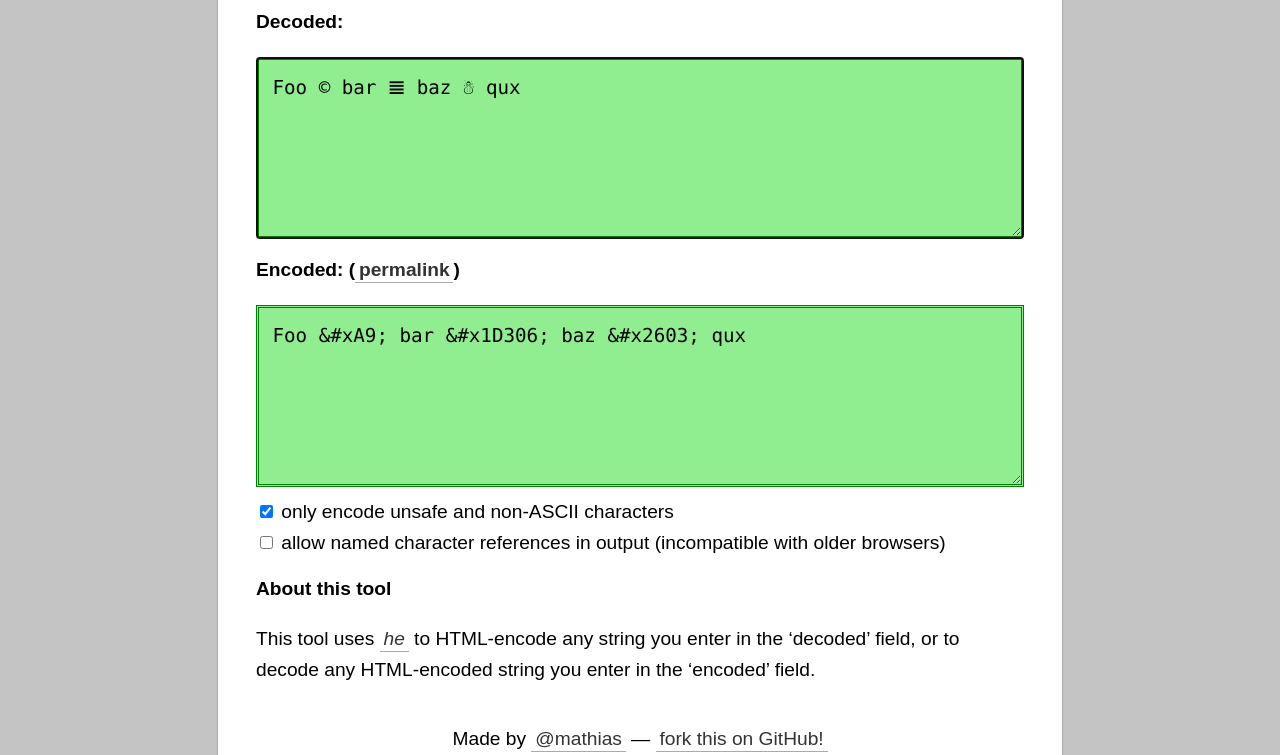
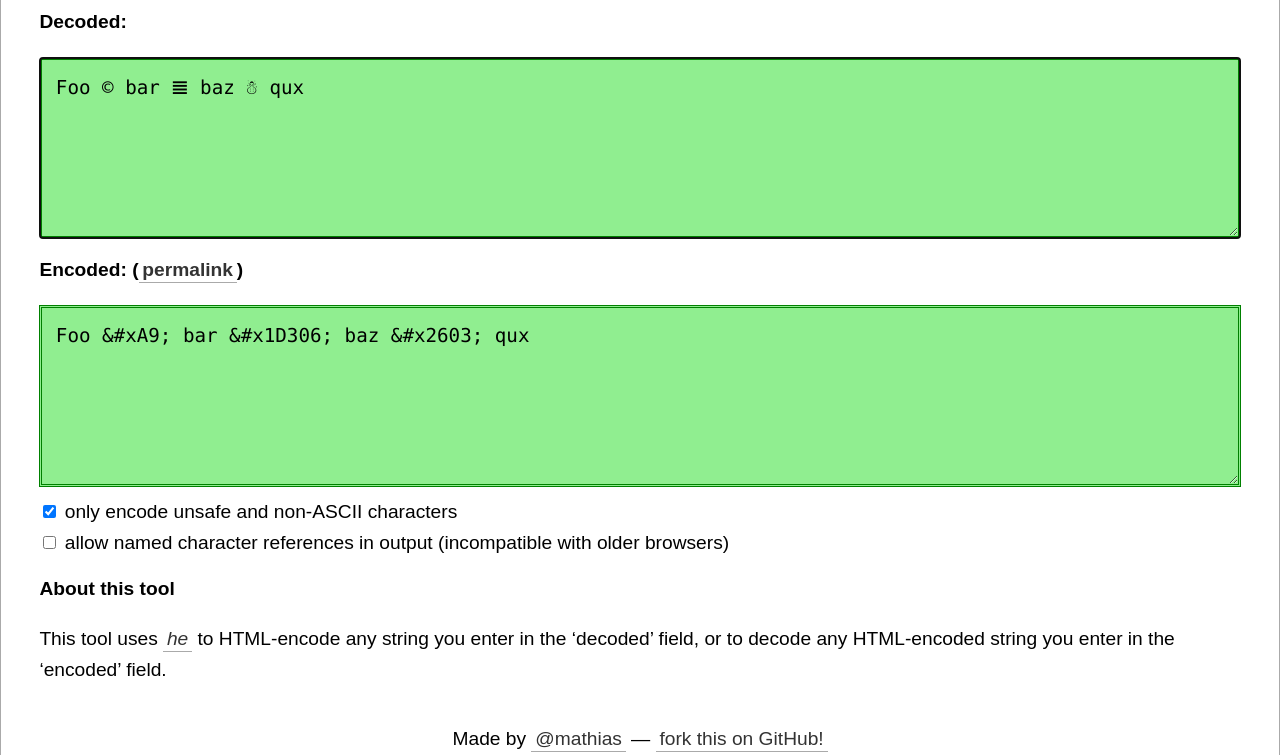
Before and after one commit to mathiasbynens/mothereff.in, a plain HTML site: page html-entities/index.html in a window 1280 px wide. Shown: the part 74-829 px from the top of the page. Drawn offline with Linux system fonts and the light colour scheme.

Commit message:
Full width layout
Might be nice to have this tool as full width with make it nicer to see big amounts of code.

```diff
--- a/html-entities/eff.css
+++ b/html-entities/eff.css
@@ -3,7 +3,7 @@ html, textarea {
 }
 
 body {
-	max-width: 40em;
+	max-width: 100%;
 	padding: 0 1em;
 }
 
```
